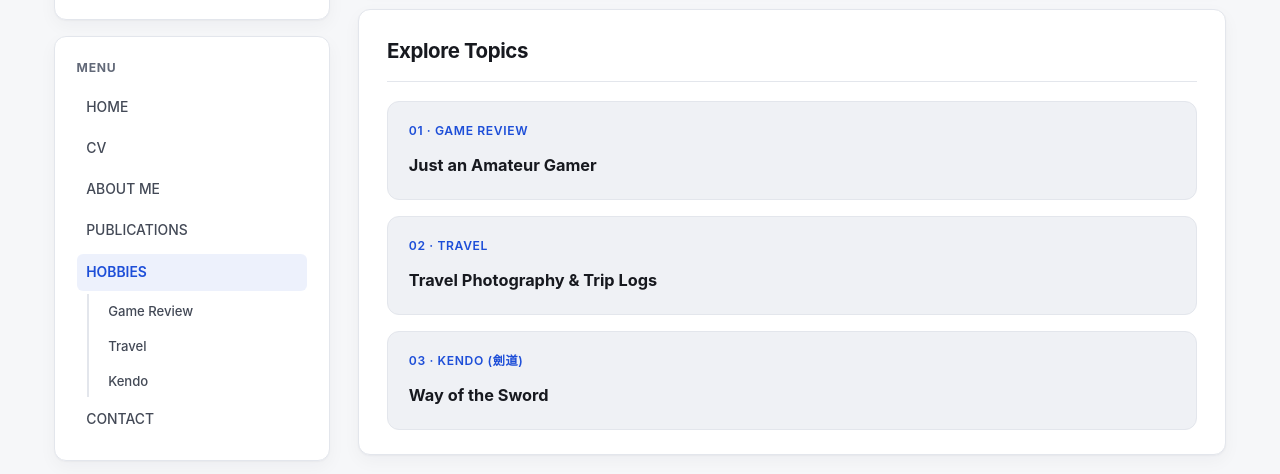
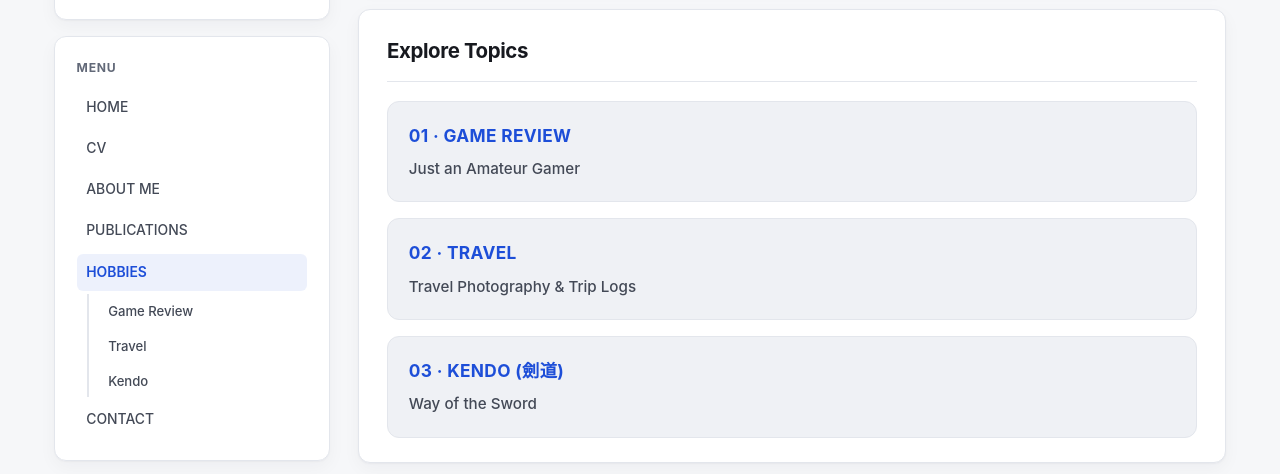
Before and after one commit to wondooseo/wondooseo.github.io, a plain HTML site: page hobbies/index.html in a window 1280 px wide. Shown: the part 279-753 px from the top of the page. Drawn offline with Linux system fonts and the light colour scheme; a web font is replaced by a local one.

Commit message:
[Enhance] Hobbies topic kicker hierarchy
Introduce topic-specific post-link modifier classes in styles.css and
apply them to the Explore Topics cards on the Hobbies page so the
blue section kickers stand out as primary card titles without
changing Contact card styling.

```diff
--- a/assets/styles.css
+++ b/assets/styles.css
@@ -1105,6 +1105,22 @@ img {
   color: var(--text-primary);
 }
 
+.post-link-card--topic {
+  gap: 0.38rem;
+}
+
+.post-link-kicker--topic {
+  font-size: 1.08rem;
+  font-weight: 700;
+  letter-spacing: 0.02em;
+}
+
+.post-link-card--topic .post-link-title {
+  font-size: 0.95rem;
+  font-weight: 500;
+  color: var(--text-secondary);
+}
+
 .post-link-desc {
   font-size: 0.88rem;
   font-weight: 400;
@@ -1772,6 +1788,22 @@ img {
 .pub-title,
 .pub-venue,
 .post-link-title,
+.post-link-card--topic {
+  gap: 0.38rem;
+}
+
+.post-link-kicker--topic {
+  font-size: 1.08rem;
+  font-weight: 700;
+  letter-spacing: 0.02em;
+}
+
+.post-link-card--topic .post-link-title {
+  font-size: 0.95rem;
+  font-weight: 500;
+  color: var(--text-secondary);
+}
+
 .post-link-desc {
   overflow-wrap: anywhere;
 }
--- a/hobbies/index.html
+++ b/hobbies/index.html
@@ -198,16 +198,16 @@
             <h2 class="section-heading">Explore Topics</h2>
           </div>
           <div class="entry-stack">
-            <a class="post-link-card" href="./game-review/">
-              <span class="post-link-kicker">01 · Game Review</span>
+            <a class="post-link-card post-link-card--topic" href="./game-review/">
+              <span class="post-link-kicker post-link-kicker--topic">01 · Game Review</span>
               <span class="post-link-title">Just an Amateur Gamer</span>
             </a>
-            <a class="post-link-card" href="./travel/">
-              <span class="post-link-kicker">02 · Travel</span>
+            <a class="post-link-card post-link-card--topic" href="./travel/">
+              <span class="post-link-kicker post-link-kicker--topic">02 · Travel</span>
               <span class="post-link-title">Travel Photography &amp; Trip Logs</span>
             </a>
-            <a class="post-link-card" href="./kendo/">
-              <span class="post-link-kicker">03 · Kendo (劍道)</span>
+            <a class="post-link-card post-link-card--topic" href="./kendo/">
+              <span class="post-link-kicker post-link-kicker--topic">03 · Kendo (劍道)</span>
               <span class="post-link-title">Way of the Sword</span>
             </a>
           </div>
```
